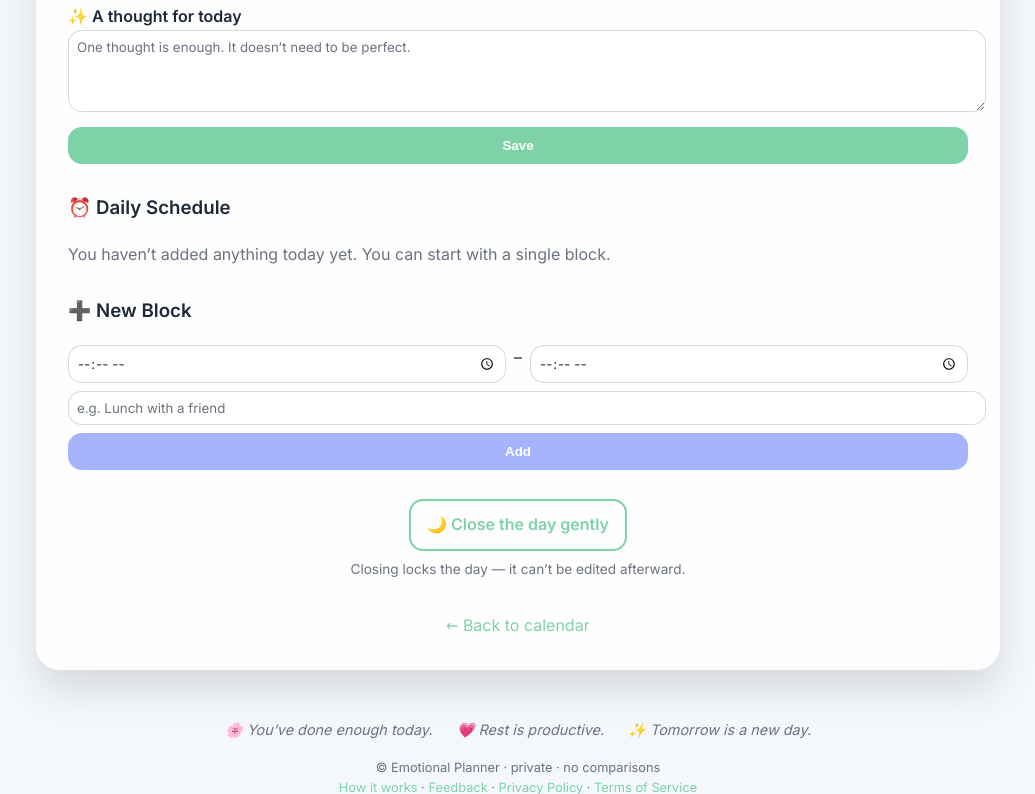
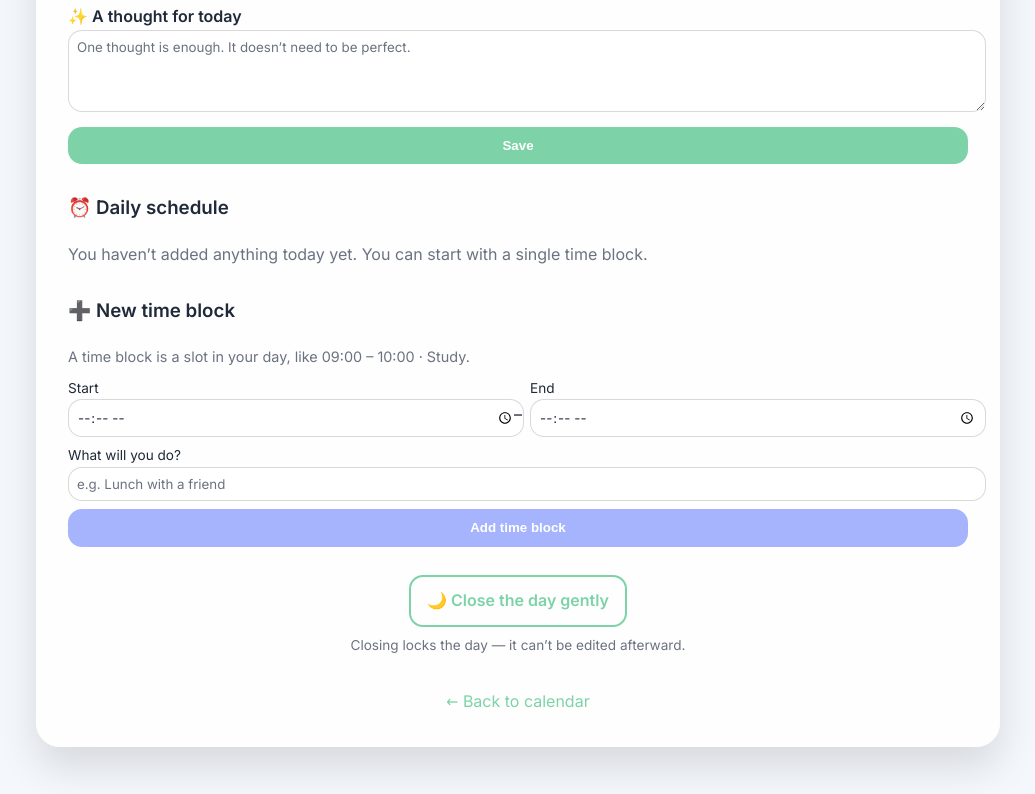
Before and after one commit to SanduAndreea22/day_planner, a Django app: page /day/2026/11/10/ in a window 1280 px wide. Shown: the part 505-1299 px from the top of the page, without its empty margins (122-1157 px from the left). Run offline with Django 5.2, Linux system fonts and the light colour scheme; the visitor is signed in with stand-in values (Sample User, id 1); data comes from the database, SQL or seed files in the repository; data that the repository does not hold is empty; parts of the project's set-up code (start-up, migrations or seed data) failed here and were passed over.

Commit message:
Fix clarity audit group 4: clearer forms
- Register/Login: browser validation on, Show password toggle, says what
  happens after signing up, honest trust lines
- New time block: Start/End/What labels, definition of a time block, button
  'Add time block'; empty-state text correct on past/future days
- Evening: both fields marked optional; summary labels match the form;
  guide matches the real flow
- Profile: nickname greeted on Today; reminder help says how to turn it off
- Delete account: explains why the button is disabled

Co-Authored-By: Claude Sonnet 5.5 <noreply@anthropic.com>
Claude-Session: https://claude.ai/code/session_01Gn5nm8veKFfGRYBFowQZMb

```diff
--- a/planner/forms.py
+++ b/planner/forms.py
@@ -111,7 +111,7 @@ class ProfileForm(forms.ModelForm):
         help_texts = {
             "nickname": "Can be your real name, a nickname, or a handle.",
             "bio": "Doesn't need to be complete. Can be just one sentence.",
-            "evening_reminder_time": "Optional. We'll email you around this time if you haven't closed the day yet.",
+            "evening_reminder_time": "Optional. We'll email you around this time if you haven't closed the day yet. Clear the field and save to turn it off.",
         }
 
         widgets = {
--- a/planner/templates/planner/auth/delete_account.html
+++ b/planner/templates/planner/auth/delete_account.html
@@ -29,6 +29,7 @@
         <button type="submit" class="auth-button button-danger" id="delete-account-submit" disabled>
             Permanently delete my account
         </button>
+        <p class="muted" style="font-size:0.85rem; margin-top:0.5rem;">This button turns on once you’ve entered your password and typed DELETE.</p>
     </form>
 
     <p class="muted auth-footer">
--- a/planner/templates/planner/auth/login.html
+++ b/planner/templates/planner/auth/login.html
@@ -12,7 +12,7 @@
         Welcome back. Continue where you left off 🤍
     </p>
 
-    <form method="post" class="auth-form" novalidate>
+    <form method="post" class="auth-form">
         {% csrf_token %}
 
         <div class="form-group">
@@ -33,17 +33,19 @@
             <a href="{% url 'password_reset' %}" class="forgot-link">Forgot your password?</a>
         </div>
 
+        <label class="show-password muted"><input type="checkbox" id="show-password"> Show password</label>
+
         {% if form.non_field_errors %}
             <div class="form-error-global">{{ form.non_field_errors.0 }}</div>
         {% endif %}
 
         <button type="submit" class="auth-button">Log in 💗</button>
     </form>
+    <script>document.getElementById("show-password").addEventListener("change",function(e){document.querySelectorAll('.auth-form input[name^="password"]').forEach(function(i){i.type=e.target.checked?"text":"password";});});</script>
 
     <div class="auth-trust muted">
         <p>🔒 Your data is protected</p>
         <p>🌙 Your activity is private</p>
-        <p>🕯️ You can log out anytime</p>
     </div>
 
     <p class="muted auth-footer">
--- a/planner/templates/planner/day.html
+++ b/planner/templates/planner/day.html
@@ -13,6 +13,8 @@
     box-shadow:var(--shadow);
     transition: background 0.5s, color 0.5s;
 ">
+
+    {% if is_today and nickname %}<div style="text-align:center; margin-bottom:0.5rem; color:var(--text-muted);">Hi, {{ nickname }} 🌱</div>{% endif %}
 
     <div class="day-nav" style="display:flex; justify-content:space-between; align-items:center; margin-bottom:0.8rem; font-size:0.95rem;">
         <a href="{% url 'day_detail' prev_date.year prev_date.month prev_date.day %}">← Previous day</a>
@@ -146,7 +148,7 @@
     {% endif %}
 
     <div class="day-section" style="margin-bottom:1.8rem;">
-        <h3>⏰ Daily Schedule</h3>
+        <h3>⏰ Daily schedule</h3>
         {% if time_blocks %}
             {% for block in time_blocks %}
                 <div class="time-block {% if block.completed %}done{% endif %}" id="timeblock-{{ block.id }}" style="display:flex; justify-content:space-between; align-items:center; padding:0.7rem; border-radius:var(--radius-md); margin-bottom:0.5rem; background:var(--bg-card); box-shadow:var(--shadow); transition:transform 0.3s;">
@@ -167,23 +169,30 @@
                 </div>
             {% endfor %}
         {% else %}
-            <p class="muted" style="color: var(--text-muted);">You haven’t added anything today yet. You can start with a single block.</p>
+            <p class="muted" style="color: var(--text-muted);">You haven’t added anything {% if is_today %}today{% else %}to this day{% endif %} yet. You can start with a single time block.</p>
         {% endif %}
     </div>
 
     {% if not day.is_closed %}
         <div class="day-section" style="margin-bottom:1.8rem;">
-            <h3>➕ New Block</h3>
+            <h3>➕ New time block</h3>
+            <p class="muted" style="color:var(--text-muted); font-size:0.9rem; margin:0 0 0.6rem;">A time block is a slot in your day, like 09:00 – 10:00 · Study.</p>
             <form method="post" action="{% url 'add_timeblock' %}" id="add-block-form">
                 {% csrf_token %}
                 <input type="hidden" name="day_id" value="{{ day.id }}">
-                <div class="time-row" style="display:flex; gap:0.5rem; margin-bottom:0.5rem;">
-                    <input type="time" name="start_time" required style="flex:1; padding:0.5rem; border-radius:var(--radius-md);">
-                    <span>–</span>
-                    <input type="time" name="end_time" required style="flex:1; padding:0.5rem; border-radius:var(--radius-md);">
+                <div class="time-row" style="display:flex; gap:0.5rem; margin-bottom:0.5rem; align-items:flex-end;">
+                    <label style="flex:1; font-size:0.85rem;">Start
+                        <input type="time" name="start_time" required style="width:100%; padding:0.5rem; border-radius:var(--radius-md);">
+                    </label>
+                    <span style="padding-bottom:0.6rem;">–</span>
+                    <label style="flex:1; font-size:0.85rem;">End
+                        <input type="time" name="end_time" required style="width:100%; padding:0.5rem; border-radius:var(--radius-md);">
+                    </label>
                 </div>
-                <input type="text" name="title" placeholder="e.g. Lunch with a friend" required style="width:100%; padding:0.5rem; border-radius:var(--radius-md); margin-bottom:0.5rem;">
-                <button type="submit" class="button" style="width:100%; padding:0.7rem; border-radius:var(--radius-md); background:var(--secondary); color:white;">Add</button>
+                <label style="display:block; font-size:0.85rem; margin-bottom:0.5rem;">What will you do?
+                    <input type="text" name="title" placeholder="e.g. Lunch with a friend" required style="width:100%; padding:0.5rem; border-radius:var(--radius-md);">
+                </label>
+                <button type="submit" class="button" style="width:100%; padding:0.7rem; border-radius:var(--radius-md); background:var(--secondary); color:white;">Add time block</button>
             </form>
         </div>
 
--- a/planner/templates/planner/evening.html
+++ b/planner/templates/planner/evening.html
@@ -44,7 +44,7 @@
         <input type="hidden" name="notes" value="{{ day.notes }}">
 
         <div class="evening-section" style="display:flex; flex-direction:column;">
-            <label style="font-weight:600; margin-bottom:0.3rem;">🔋 What drained my energy today?</label>
+            <label style="font-weight:600; margin-bottom:0.3rem;">🔋 What drained my energy today? <span style="font-weight:400; color:var(--text-muted);">(optional)</span></label>
             <textarea
                 name="drain"
                 rows="3"
@@ -54,7 +54,7 @@
         </div>
 
         <div class="evening-section" style="display:flex; flex-direction:column;">
-            <label style="font-weight:600; margin-bottom:0.3rem;">🌸 One small thing I can appreciate about myself today</label>
+            <label style="font-weight:600; margin-bottom:0.3rem;">🌸 One small thing I can appreciate about myself today <span style="font-weight:400; color:var(--text-muted);">(optional)</span></label>
             <textarea
                 name="small_win"
                 rows="3"
--- a/planner/templates/planner/guide.html
+++ b/planner/templates/planner/guide.html
@@ -15,8 +15,7 @@
 
     <h2>🌙 Evening reflection</h2>
     <p>
-        Close the day gently: pick a mood and a color, and optionally note what drained you and one
-        small win. Once a day is closed, it’s locked in as-is — a quiet snapshot of how it went. You
+        Close the day gently: write what drained you and one small thing you appreciate (both optional). Pick your mood and color on the Today page first, because they can’t be changed once the day is closed. Once a day is closed, it’s locked in as-is — a quiet snapshot of how it went. You
         can turn on an evening reminder email for this in your <a href="{% url 'profile' %}">profile</a>.
     </p>
 
--- a/planner/templates/planner/partials/day_summary.html
+++ b/planner/templates/planner/partials/day_summary.html
@@ -57,7 +57,7 @@
 
     {% if day.notes %}
     <div class="summary-box" style="margin-top:1rem;">
-        <label style="font-weight:600;">✨ Important thought today</label>
+        <label style="font-weight:600;">✨ A thought for today</label>
         <div class="closed-box" style="
             margin-top:0.3rem;
             padding:0.7rem 1rem;
@@ -89,7 +89,7 @@
 
     {% if reflection and reflection.small_win %}
     <div class="summary-box" style="margin-top:1rem;">
-        <label style="font-weight:600;">🌸 A small win I can appreciate today</label>
+        <label style="font-weight:600;">🌸 One small thing I can appreciate about myself today</label>
         <div class="closed-box" style="
             margin-top:0.3rem;
             padding:0.7rem 1rem;
--- a/planner/views.py
+++ b/planner/views.py
@@ -231,6 +231,7 @@ def day_detail_view(request, year, month, day):
         "reflection": reflection,
         "streak": streak,
         "is_today": selected_date == date.today(),
+        "nickname": getattr(getattr(request.user, "profile", None), "nickname", ""),
         "prev_date": selected_date - timedelta(days=1),
         "next_date": selected_date + timedelta(days=1),
     })
```
Also changed, not shown: planner/templates/planner/auth/register.html (+6 -3 lines).
